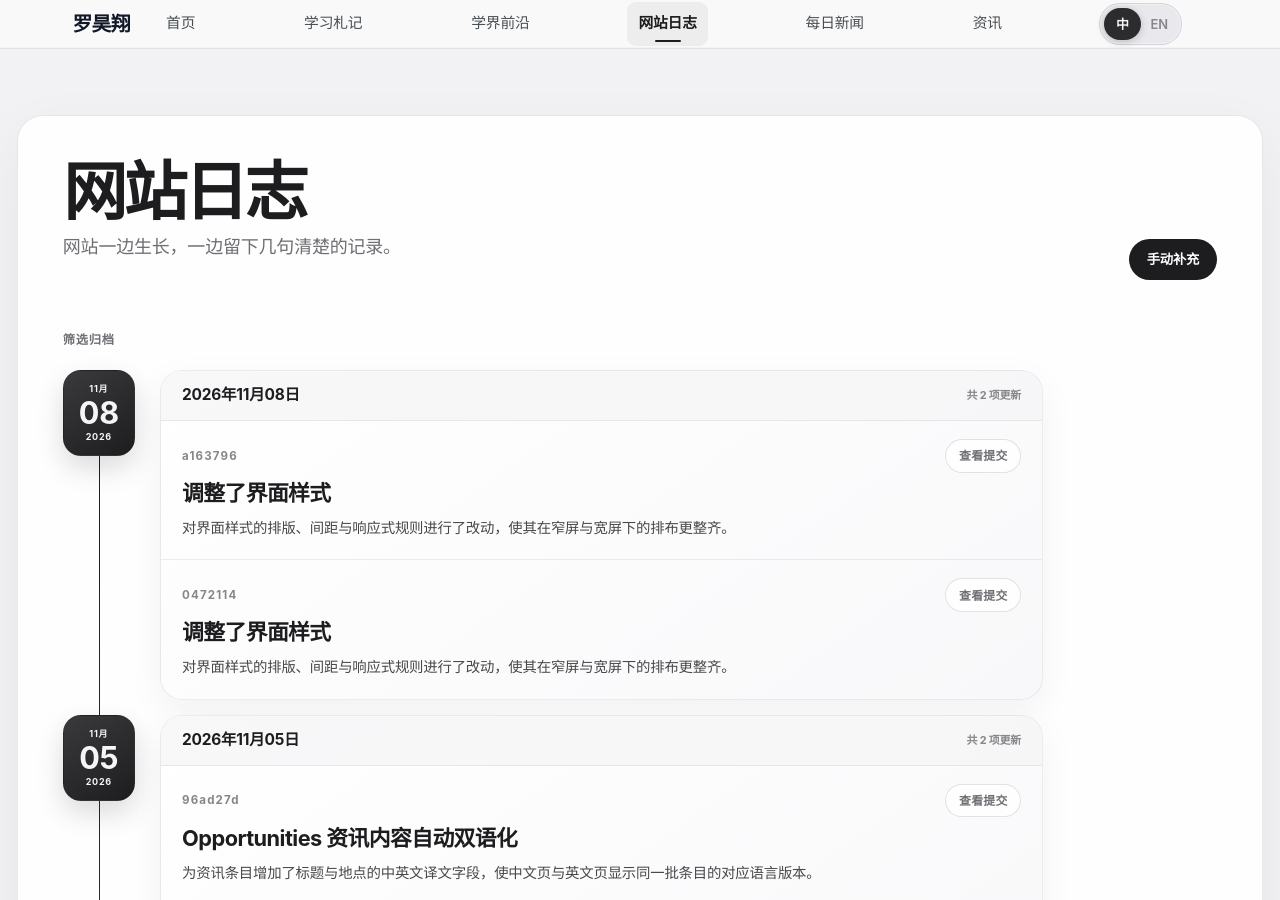
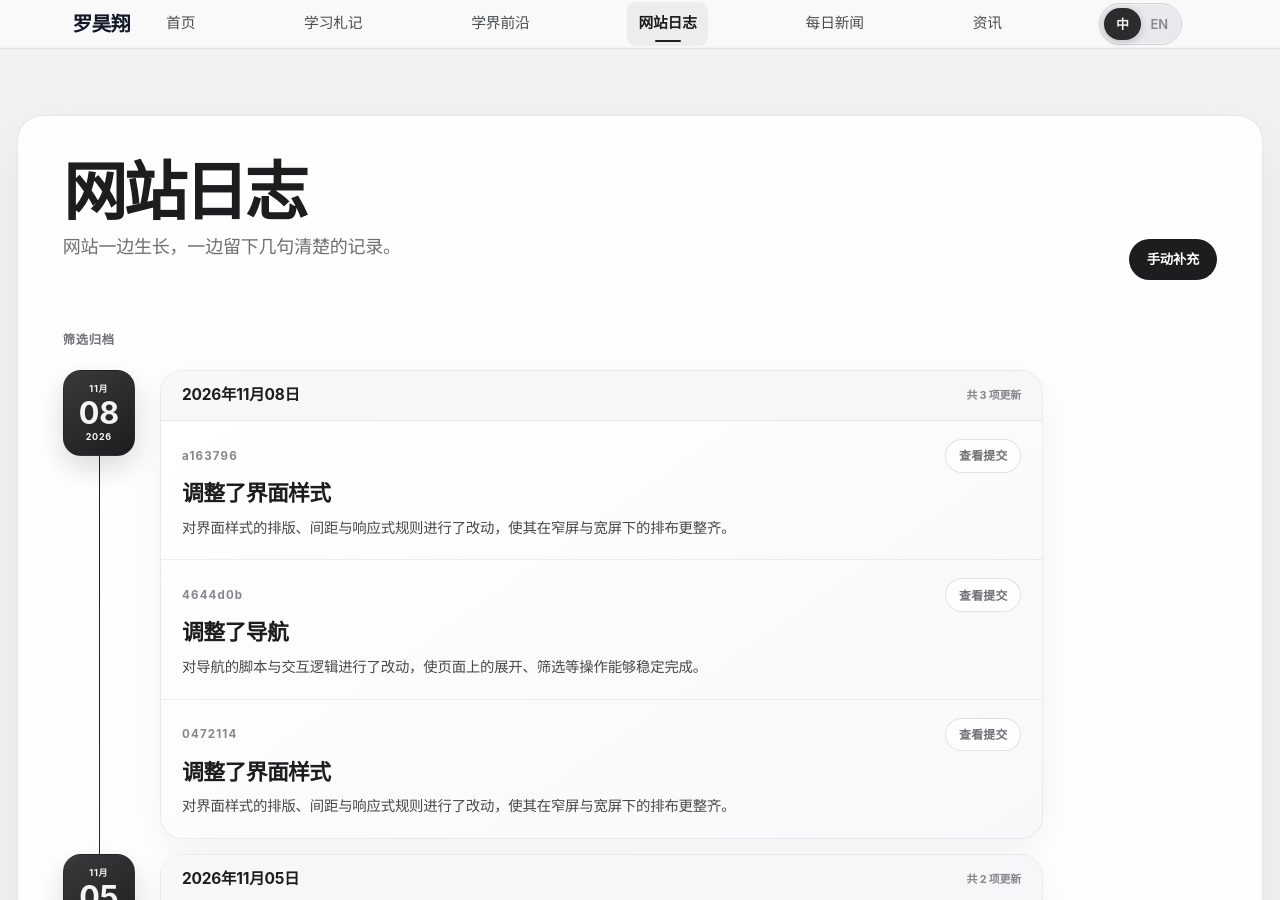
Before and after one commit to HaoxiangLuo/HaoxiangLuo.github.io, a Jekyll site: the page built from _pages/site-log-zh.html, in a window 1280 px wide and 900 px high. Built offline with Jekyll 4.4.1, drawn with Linux system fonts in a browser that asks for light colours; a style sheet for code colours, icons or effects is not loaded.

Commit message:
Record site update 4644d0b955bb6a664a8b70b825d098d34ab1e4e4

```diff
--- a/_data/site_updates.json
+++ b/_data/site_updates.json
@@ -12,6 +12,20 @@
     "details_en": "Adjusted typography, spacing and responsive rules in the stylesheet.",
     "sha": "a163796",
     "url": "https://github.com/HaoxiangLuo/HaoxiangLuo.github.io/commit/a16379616d9b6e813f2f5ac536225065f2e75bb5"
+  },
+  {
+    "date": "2026-11-08",
+    "title_zh": "调整了导航",
+    "title_en": "Refined navigation",
+    "message": "Refine homepage layout from approved preview",
+    "story_zh": "对导航的脚本与交互逻辑进行了改动，使页面上的展开、筛选等操作能够稳定完成。",
+    "story_en": "Changed the script and interaction logic of navigation so expanding and filtering the page works reliably.",
+    "purpose_zh": "更新站内页面、板块或脚本的内容组织与呈现方式。",
+    "purpose_en": "Refine homepage layout from approved preview",
+    "details_zh": "调整页面组件与内容结构。",
+    "details_en": "Adjusted page components and content structure.",
+    "sha": "4644d0b",
+    "url": "https://github.com/HaoxiangLuo/HaoxiangLuo.github.io/commit/4644d0b955bb6a664a8b70b825d098d34ab1e4e4"
   },
   {
     "date": "2026-11-08",
```
Also changed, not shown: assets/data/archive/manifest.json, 1 other file.
